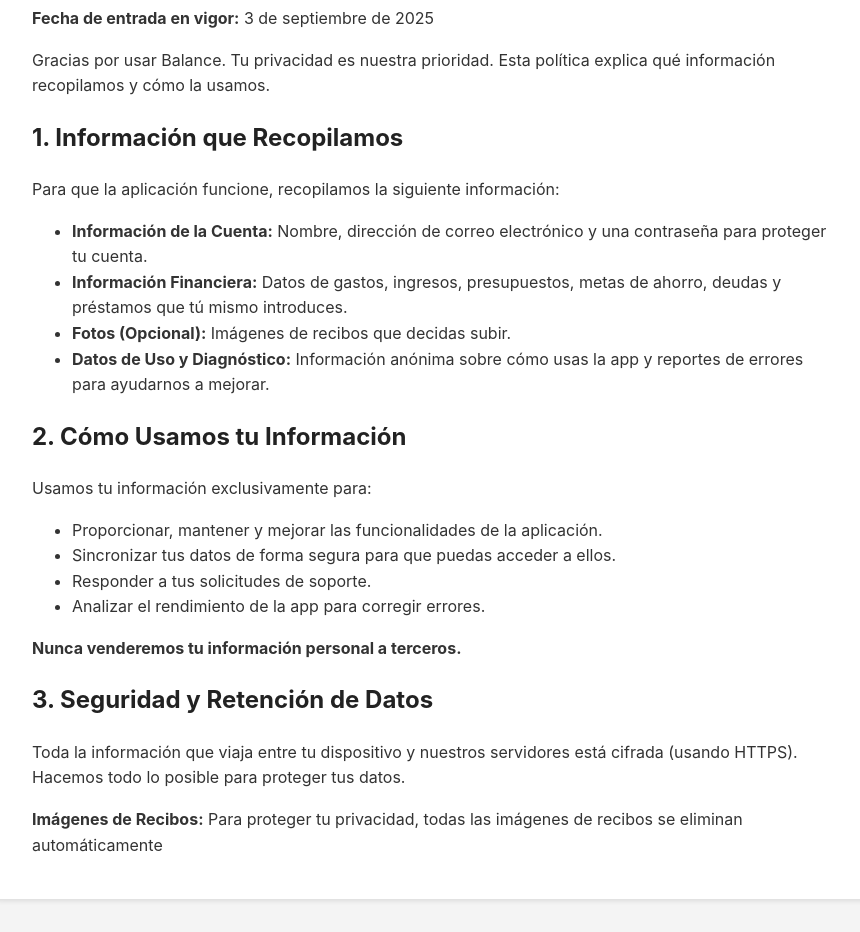
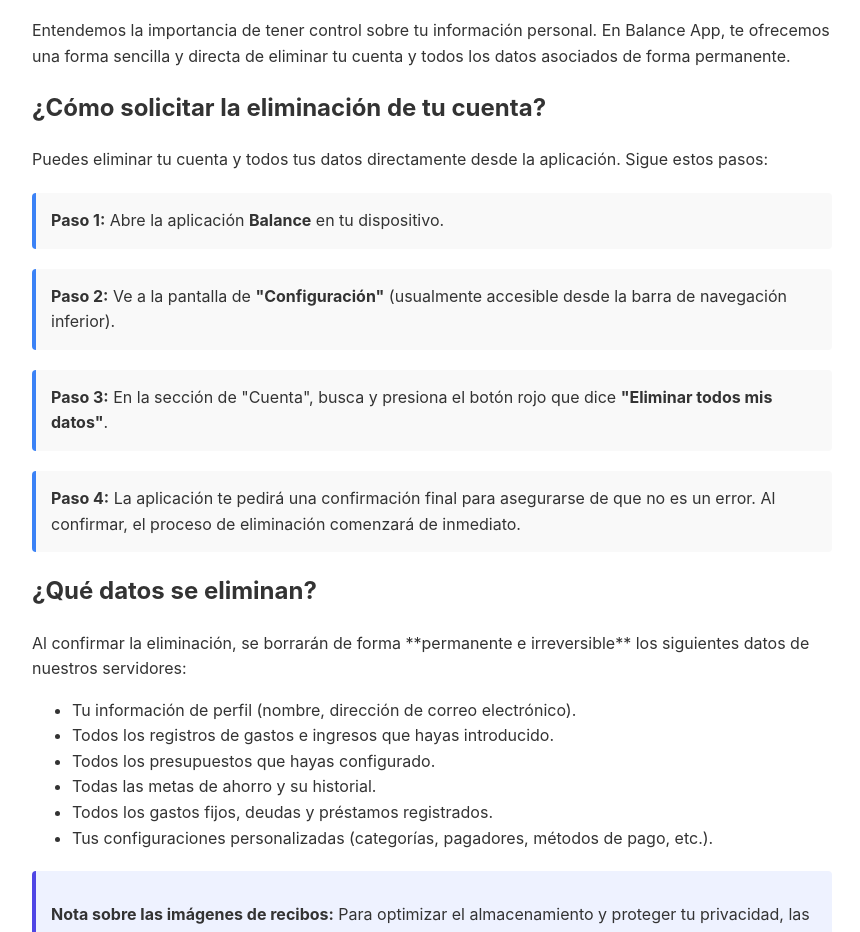
Before and after one commit to noelbermudezm-ui/balance-app-legal, a plain HTML site: page delete-account-es.html in a window 1280 px wide. Shown: the part 133-1065 px from the top of the page, without its empty margins (208-1068 px from the left). Drawn offline with Linux system fonts and the light colour scheme.

Commit message:
Update delete-account-es.html

```diff
--- a/delete-account-es.html
+++ b/delete-account-es.html
@@ -3,38 +3,98 @@
 <head>
     <meta charset="UTF-8">
     <meta name="viewport" content="width=device-width, initial-scale=1.0">
-    <title>Política de Privacidad - Balance App</title>
+    <title>Eliminación de Cuenta y Datos - Balance App</title>
     <style>
-        body { font-family: -apple-system, BlinkMacSystemFont, "Segoe UI", Roboto, Helvetica, Arial, sans-serif; line-height: 1.6; color: #333; background-color: #f4f4f4; margin: 0; padding: 20px; }
-        .container { max-width: 800px; margin: 0 auto; background-color: #fff; padding: 25px 40px; border-radius: 8px; box-shadow: 0 2px 5px rgba(0,0,0,0.1); }
-        h1, h2 { color: #222; }
+        body {
+            font-family: -apple-system, BlinkMacSystemFont, "Segoe UI", Roboto, Helvetica, Arial, sans-serif;
+            line-height: 1.6;
+            color: #333;
+            background-color: #f4f4f4;
+            margin: 0;
+            padding: 20px;
+        }
+        .container {
+            max-width: 800px;
+            margin: 0 auto;
+            background-color: #fff;
+            padding: 25px 40px;
+            border-radius: 8px;
+            box-shadow: 0 2px 5px rgba(0,0,0,0.1);
+        }
+        h1 {
+            color: #222;
+            border-bottom: 2px solid #eee;
+            padding-bottom: 10px;
+        }
+        h2 {
+            color: #333;
+        }
+        .step {
+            background-color: #f9f9f9;
+            border-left: 4px solid #3b82f6;
+            padding: 15px;
+            margin: 20px 0;
+            border-radius: 4px;
+        }
+        .highlight {
+            background-color: #eef2ff;
+            border-left: 4px solid #4f46e5;
+            padding: 15px;
+            margin: 20px 0;
+            border-radius: 4px;
+        }
     </style>
 </head>
 <body>
     <div class="container">
-        <h1>Política de Privacidad para Balance App</h1>
-        <p><strong>Fecha de entrada en vigor:</strong> 3 de septiembre de 2025</p>
-        <p>Gracias por usar Balance. Tu privacidad es nuestra prioridad. Esta política explica qué información recopilamos y cómo la usamos.</p>
 
-        <h2>1. Información que Recopilamos</h2>
-        <p>Para que la aplicación funcione, recopilamos la siguiente información:</p>
+        <h1>Eliminación de Cuenta y Datos para Balance App</h1>
+
+        <p>
+            Entendemos la importancia de tener control sobre tu información personal. En Balance App, te ofrecemos una forma sencilla y directa de eliminar tu cuenta y todos los datos asociados de forma permanente.
+        </p>
+
+        <h2>¿Cómo solicitar la eliminación de tu cuenta?</h2>
+        <p>
+            Puedes eliminar tu cuenta y todos tus datos directamente desde la aplicación. Sigue estos pasos:
+        </p>
+
+        <div class="step">
+            <strong>Paso 1:</strong> Abre la aplicación <strong>Balance</strong> en tu dispositivo.
+        </div>
+        <div class="step">
+            <strong>Paso 2:</strong> Ve a la pantalla de <strong>"Configuración"</strong> (usualmente accesible desde la barra de navegación inferior).
+        </div>
+        <div class="step">
+            <strong>Paso 3:</strong> En la sección de "Cuenta", busca y presiona el botón rojo que dice <strong>"Eliminar todos mis datos"</strong>.
+        </div>
+        <div class="step">
+            <strong>Paso 4:</strong> La aplicación te pedirá una confirmación final para asegurarse de que no es un error. Al confirmar, el proceso de eliminación comenzará de inmediato.
+        </div>
+
+        <h2>¿Qué datos se eliminan?</h2>
+        <p>
+            Al confirmar la eliminación, se borrarán de forma **permanente e irreversible** los siguientes datos de nuestros servidores:
+        </p>
         <ul>
-            <li><strong>Información de la Cuenta:</strong> Nombre, dirección de correo electrónico y una contraseña para proteger tu cuenta.</li>
-            <li><strong>Información Financiera:</strong> Datos de gastos, ingresos, presupuestos, metas de ahorro, deudas y préstamos que tú mismo introduces.</li>
-            <li><strong>Fotos (Opcional):</strong> Imágenes de recibos que decidas subir.</li>
-            <li><strong>Datos de Uso y Diagnóstico:</strong> Información anónima sobre cómo usas la app y reportes de errores para ayudarnos a mejorar.</li>
+            <li>Tu información de perfil (nombre, dirección de correo electrónico).</li>
+            <li>Todos los registros de gastos e ingresos que hayas introducido.</li>
+            <li>Todos los presupuestos que hayas configurado.</li>
+            <li>Todas las metas de ahorro y su historial.</li>
+            <li>Todos los gastos fijos, deudas y préstamos registrados.</li>
+            <li>Tus configuraciones personalizadas (categorías, pagadores, métodos de pago, etc.).</li>
         </ul>
 
-        <h2>2. Cómo Usamos tu Información</h2>
-        <p>Usamos tu información exclusivamente para:</p>
-        <ul>
-            <li>Proporcionar, mantener y mejorar las funcionalidades de la aplicación.</li>
-            <li>Sincronizar tus datos de forma segura para que puedas acceder a ellos.</li>
-            <li>Responder a tus solicitudes de soporte.</li>
-            <li>Analizar el rendimiento de la app para corregir errores.</li>
-        </ul>
-        <p><strong>Nunca venderemos tu información personal a terceros.</strong></p>
+        <div class="highlight">
+            <p>
+                <strong>Nota sobre las imágenes de recibos:</strong> Para optimizar el almacenamiento y proteger tu privacidad, las imágenes de recibos que subes **se eliminan automáticamente de nuestros sistemas 90 días después de su fecha de subida**, independientemente de si eliminas tu cuenta o no. Al solicitar la eliminación de la cuenta, cualquier imagen que aún se encuentre dentro de ese periodo de 90 días también será eliminada de inmediato.
+            </p>
+        </div>
 
-        <h2>3. Seguridad y Retención de Datos</h2>
-        <p>Toda la información que viaja entre tu dispositivo y nuestros servidores está cifrada (usando HTTPS). Hacemos todo lo posible para proteger tus datos.</p>
-        <p><strong>Imágenes de Recibos:</strong> Para proteger tu privacidad, todas las imágenes de recibos se eliminan automáticamente
+        <p>
+            El proceso es automático y no conservamos ninguna copia de seguridad de tus datos personales una vez que se completa la eliminación. Si tienes alguna pregunta, no dudes en contactarnos a <strong>soporte.balanceapp@gmail.com</strong>.
+        </p>
+
+    </div>
+</body>
+</html>
```
